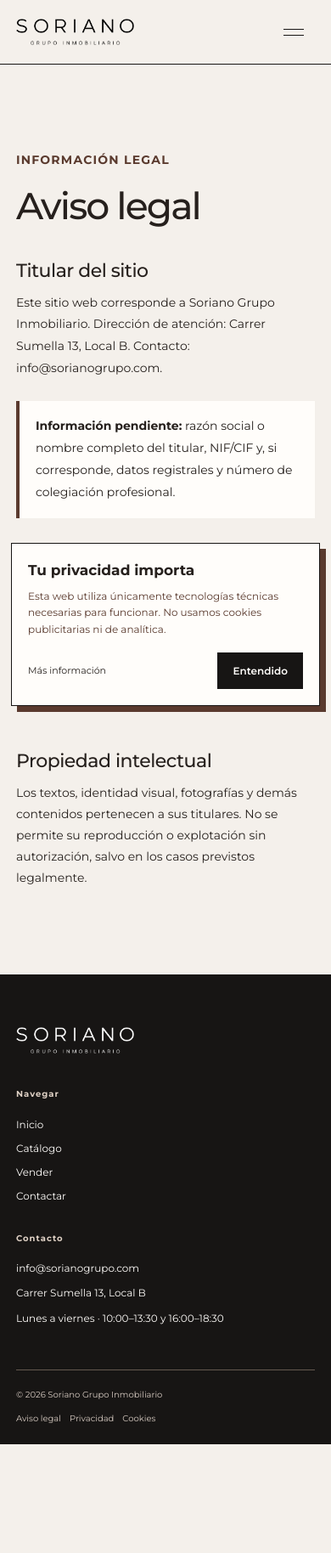
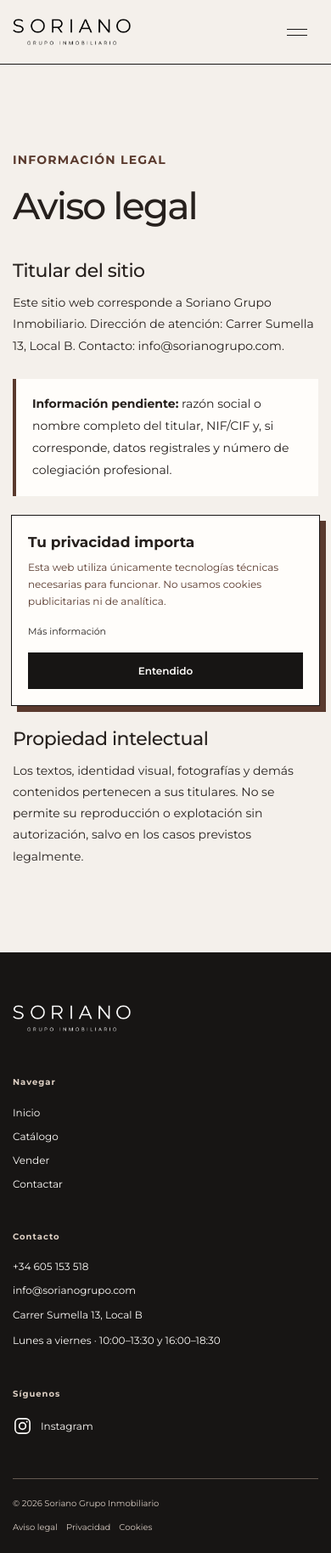
Before and after one commit to mvvrxo/Soriano-Inmobiliaria, a Next.js app: page /legal in a window 390 px wide. Shown: the whole page at 85% size. Before the commit the page ends 1700 px from the top, so only its background shows below. Built offline with nearby package versions, Linux system fonts and the light colour scheme.

Commit message:
feat(ui): improve responsive contact layout

```diff
--- a/app/overrides.css
+++ b/app/overrides.css
@@ -1,5 +1,5 @@
-/* Final visual tuning: centered navigation and an image-led, quieter hero. */
-.header-inner{display:grid!important;grid-template-columns:1fr auto 1fr!important}.header-inner .logo{justify-self:start}.header-inner .primary-nav{justify-self:center;margin:0!important}.header-inner .header-cta{justify-self:end}
+/* Final visual tuning: navigation grouped beside the contact action. */
+.header-inner{display:grid!important;grid-template-columns:auto 1fr auto!important}.header-inner .logo{justify-self:start}.header-inner .primary-nav{justify-self:end;margin:0!important}.header-inner .header-cta{justify-self:end}
 .home-hero-clean{background:linear-gradient(90deg,rgba(23,21,20,.78),rgba(23,21,20,.52)),url("https://images.unsplash.com/photo-1600607687939-ce8a6c25118c?auto=format&fit=crop&w=2200&q=88") center/cover!important;color:var(--paper);padding-top:78px!important}.hero-clean-grid{display:block!important;min-height:360px}.hero-clean-grid h1{max-width:720px}.hero-clean-grid>div>p:last-child{color:#f0e8e2;max-width:570px}.hero-clean-grid .eyebrow{color:#f0e8e2}.hero-search{transform:translateY(32px)}
 @media(max-width:720px){.header-inner{display:flex!important}.header-inner .primary-nav.is-open{display:flex!important}.home-hero-clean{padding-top:58px!important}.hero-clean-grid{min-height:0}.hero-clean-grid h1{font-size:51px}.hero-search{transform:translateY(23px)}}
 
@@ -35,3 +35,57 @@
 .cookie-actions button{border:0;background:var(--black);color:var(--paper);font:600 12px Montserrat,Arial,sans-serif;padding:14px 18px;cursor:pointer}
 body:has(.cookie-notice) .whatsapp{bottom:145px}
 @media(max-width:720px){.search-bar .budget-range-wrap{grid-template-columns:82px 1fr}.cookie-notice{grid-template-columns:1fr;gap:17px;bottom:13px;width:calc(100% - 26px);padding:19px}.cookie-actions{justify-content:space-between}body:has(.cookie-notice) .whatsapp{bottom:220px}.legal-page h1{font-size:44px}.legal-page h2{font-size:22px}}
+
+/* Contact details, social footer and responsive tablet/mobile layout. */
+.search-bar{box-shadow:7px 7px 0 var(--sand)}
+.footer-grid{grid-template-columns:1.2fr .65fr 1.15fr .65fr}
+.social-link{display:inline-flex!important;align-items:center;gap:10px;width:max-content}
+.social-link svg{width:23px;height:23px;flex:0 0 auto}
+.contact-data>a{font-size:14px;line-height:1.7;font-weight:500;overflow-wrap:anywhere}
+.contact-data>p:not(.eyebrow){margin-top:13px}
+
+@media(max-width:1024px){
+  .site-shell{width:min(1240px,calc(100% - 48px))}
+  .header-inner{gap:22px}
+  .primary-nav{gap:18px}
+  .search-bar{grid-template-columns:1fr 1fr}
+  .search-bar label:nth-of-type(2){border-right:0}
+  .search-bar label:nth-of-type(3){border-top:1px solid var(--line)}
+  .search-submit{min-height:68px}
+}
+
+@media(max-width:900px){
+  .home-intro,.sell-home-grid,.buy-home,.home-contact-grid,.owner-form-grid,.contact-page-grid{grid-template-columns:1fr}
+  .home-intro,.sell-home-grid,.buy-home,.home-contact-grid,.owner-form-grid,.contact-page-grid{gap:40px}
+  .home-intro>p,.buy-home>div>p:not(.eyebrow),.owner-form-grid>div>p:not(.eyebrow){max-width:620px}
+  .buy-home-side{max-width:500px;min-height:190px}
+  .contact-data{margin-bottom:0}
+  .footer-grid{grid-template-columns:1fr 1fr;gap:45px 70px}
+}
+
+@media(min-width:721px) and (max-width:820px){
+  .header-inner{display:flex!important}
+  .header-inner .logo{margin-right:auto}
+  .primary-nav{display:none}
+  .primary-nav.is-open{display:flex;position:absolute;top:88px;left:0;right:0;background:var(--paper);border-bottom:1px solid var(--black);padding:22px 24px;flex-direction:column;align-items:flex-start}
+  .menu-button{display:block}
+}
+
+@media(max-width:720px){
+  .site-shell{width:min(100% - 38px,1240px)}
+  .search-bar{grid-template-columns:1fr 1fr;box-shadow:4px 4px 0 var(--sand)}
+  .search-bar label:nth-of-type(3),.search-submit{grid-column:1/-1}
+  .footer-grid{grid-template-columns:1fr}
+  .contact-data>a,.contact-data>p:not(.eyebrow){font-size:13px}
+}
+
+@media(max-width:420px){
+  .site-shell{width:calc(100% - 30px)}
+  .hero-clean-grid h1,.page-hero h1,.owner-hero-simple h1,.contact-page-hero h1{font-size:clamp(39px,12vw,48px)}
+  .search-bar{grid-template-columns:1fr}
+  .search-bar label,.search-bar label:nth-of-type(2),.search-bar label:nth-of-type(3),.search-submit{grid-column:1;border-right:0}
+  .search-bar label:nth-of-type(2){border-top:1px solid var(--line)}
+  .search-bar .budget-range-wrap{grid-template-columns:78px 1fr}
+  .contact-form{padding:24px 17px}
+  .cookie-actions{align-items:stretch;flex-direction:column}
+}
--- a/components/Footer.tsx
+++ b/components/Footer.tsx
@@ -6,5 +6,6 @@
     <div><Link className="logo" href="/"><img src="/logos/SORIANO_Grupo_Inmobiliario_logo_transparente.png" alt="Soriano Grupo Inmobiliario" /></Link></div>
     <div><p className="footer-title">Navegar</p><Link href="/">Inicio</Link><Link href="/inmuebles">Catálogo</Link><Link href="/vender">Vender</Link><Link href="/contacto">Contactar</Link></div>
     <div><p className="footer-title">Contacto</p>{siteConfig.phone && <a href={`tel:${siteConfig.phone.replaceAll(" ", "")}`}>{siteConfig.phone}</a>}<a href={`mailto:${siteConfig.email}`}>{siteConfig.email}</a><p>{siteConfig.address}</p><p>{siteConfig.schedule}</p></div>
+    <div><p className="footer-title">Síguenos</p><a className="social-link" href={siteConfig.social.instagram} target="_blank" rel="noreferrer" aria-label="Instagram de Soriano Grupo Inmobiliario"><svg aria-hidden="true" viewBox="0 0 24 24" fill="none"><rect x="3" y="3" width="18" height="18" rx="5" stroke="currentColor" strokeWidth="1.7" /><circle cx="12" cy="12" r="4" stroke="currentColor" strokeWidth="1.7" /><circle cx="17.4" cy="6.7" r="1" fill="currentColor" /></svg><span>Instagram</span></a></div>
   </div><div className="site-shell footer-bottom"><span>© {new Date().getFullYear()} Soriano Grupo Inmobiliario</span><span><Link href="/legal">Aviso legal</Link><Link href="/privacidad">Privacidad</Link><Link href="/cookies">Cookies</Link></span></div></footer>;
 }
--- a/config/site.ts
+++ b/config/site.ts
@@ -2,12 +2,12 @@
   name: "Soriano Grupo Inmobiliario",
   shortName: "Soriano",
   description: "Inmobiliaria en Cubelles para propietarios que quieren vender y clientes que buscan vivienda.",
-  phone: "" as string,
+  phone: "+34 605 153 518",
   whatsappPhone: "" as string,
   email: "info@sorianogrupo.com",
   address: "Carrer Sumella 13, Local B",
   schedule: "Lunes a viernes · 10:00–13:30 y 16:00–18:30",
-  social: { instagram: "" as string, facebook: "" as string },
+  social: { instagram: "https://www.instagram.com/sorianogrupoi/", facebook: "" as string },
 } as const;
 
 export const primaryLocations = ["Cubelles", "Vilanova i la Geltrú", "Sitges", "Cunit", "Garraf"];
```
Also changed, not shown: 1 other file (tests, documents, lock files or other folders).
